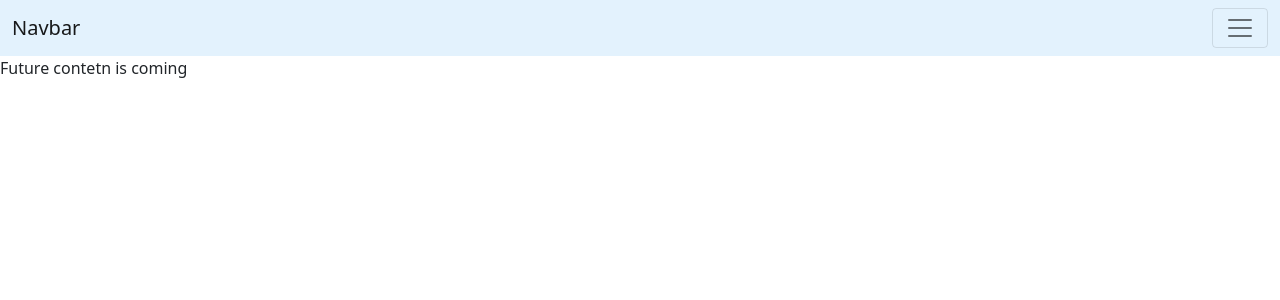
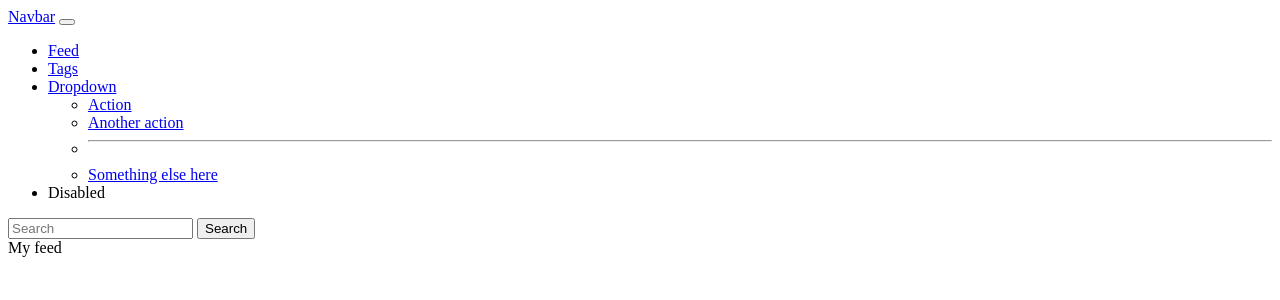
Before and after one commit to n1energy/DjangoMol, a Django app: template Django/blog/templates/base.html in a window 1280 px wide. Shown: the top 300 px of the page. Run offline with Django 3.2, Linux system fonts and the light colour scheme; the template is opened without the code that fills it, so the values that code supplies are empty.

Commit message:
half lesson 5

```diff
--- a/Django/blog/feed/templates/feed/index.html
+++ b/Django/blog/feed/templates/feed/index.html
@@ -1,4 +1,3 @@
-<!DOCTYPE html>
 {% extends 'feed/base_feed.html' %}
 
 {% block title%}
@@ -13,7 +12,7 @@
   <div class="card-body">
       <h5 class="card-title">{{post.title}}</h5>
       <p class="card-text">{{post.body|truncatewords:15}}</p>
-    <a href="#" class="btn btn-primary">Read</a>
+      <a href="{{ post.get_absolute_url }}" class="btn btn-primary">Read</a>
   </div>
 </div>
     {% endfor %}
--- a/Django/blog/feed/urls.py
+++ b/Django/blog/feed/urls.py
@@ -2,5 +2,7 @@
 from .views import *
 
 urlpatterns = [
-    path('', posts_list, name = 'posts_list_url')
+    path('', posts_list, name = 'posts_list_url'),
+    path('feed/<slug>', posts_detail, name = 'post_detail_url'),
+    path('tags/', tags_list, name = 'tags_list_url')
 ]
--- a/Django/blog/templates/base.html
+++ b/Django/blog/templates/base.html
@@ -2,17 +2,15 @@
 <html lang="en">
 <head>
     <meta charset="UTF-8">
-    <link href="https://cdn.jsdelivr.net/npm/bootstrap@5.1.3/dist/css/bootstrap.min.css" rel="stylesheet" integrity="sha384-1BmE4kWBq78iYhFldvKuhfTAU6auU8tT94WrHftjDbrCEXSU1oBoqyl2QvZ6jIW3" crossorigin="anonymous">
-
     <title>
         {% block title %}
-            My feed engine
-        {%  endblock %}
+            My feed
+        {% endblock %}
     </title>
 </head>
 <body>
- <nav class="navbar navbar-light" style="background-color: #e3f2fd;">
-    <div class="container-fluid">
+    <nav class="navbar navbar-dark bg-primary">
+  <div class="container-fluid">
     <a class="navbar-brand" href="#">Navbar</a>
     <button class="navbar-toggler" type="button" data-bs-toggle="collapse" data-bs-target="#navbarSupportedContent" aria-controls="navbarSupportedContent" aria-expanded="false" aria-label="Toggle navigation">
       <span class="navbar-toggler-icon"></span>
@@ -20,10 +18,10 @@
     <div class="collapse navbar-collapse" id="navbarSupportedContent">
       <ul class="navbar-nav me-auto mb-2 mb-lg-0">
         <li class="nav-item">
-            <a class="nav-link active" aria-current={% url 'posts_list_url'%}>Feed</a>
+            <a class="nav-link active" aria-current="page" href="{ % url 'posts_list_url'% }">Feed</a>
         </li>
         <li class="nav-item">
-          <a class="nav-link" href="#">Link</a>
+            <a class="nav-link" href="{% url 'tags_list_url'%}">Tags</a>
         </li>
         <li class="nav-item dropdown">
           <a class="nav-link dropdown-toggle" href="#" id="navbarDropdown" role="button" data-bs-toggle="dropdown" aria-expanded="false">
@@ -47,8 +45,9 @@
     </div>
   </div>
 </nav>
-        {% block body %}
-            Future contetn is coming
-        {%  endblock %}
+
+        {% block body%}
+            My feed
+        {% endblock %}
 </body>
 </html>
```
Also changed, not shown: Django/blog/feed/models.py (+9 -2 lines), Django/blog/feed/templates/feed/post_detail.html (added, +13 -0 lines), Django/blog/feed/templates/feed/tags_list.html (added, +13 -0 lines), Django/blog/feed/views.py (+8 -1 lines).
